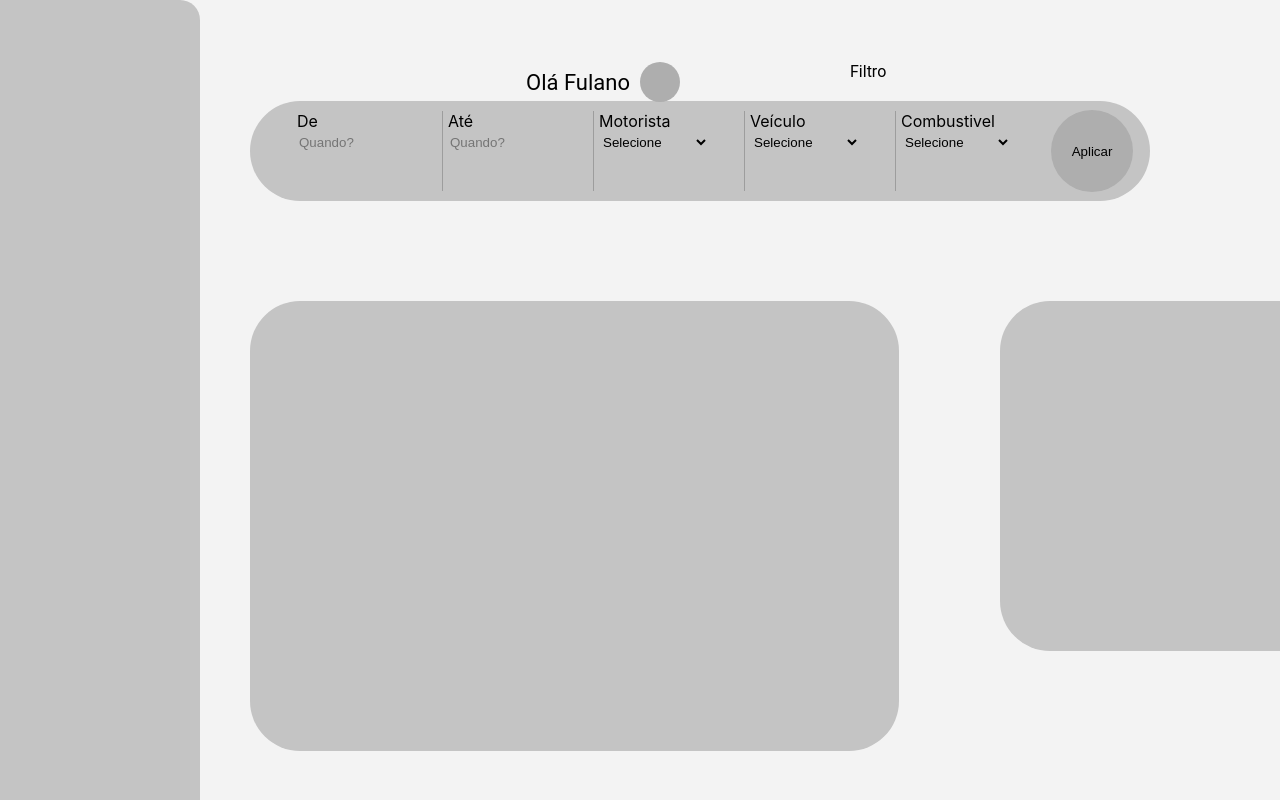
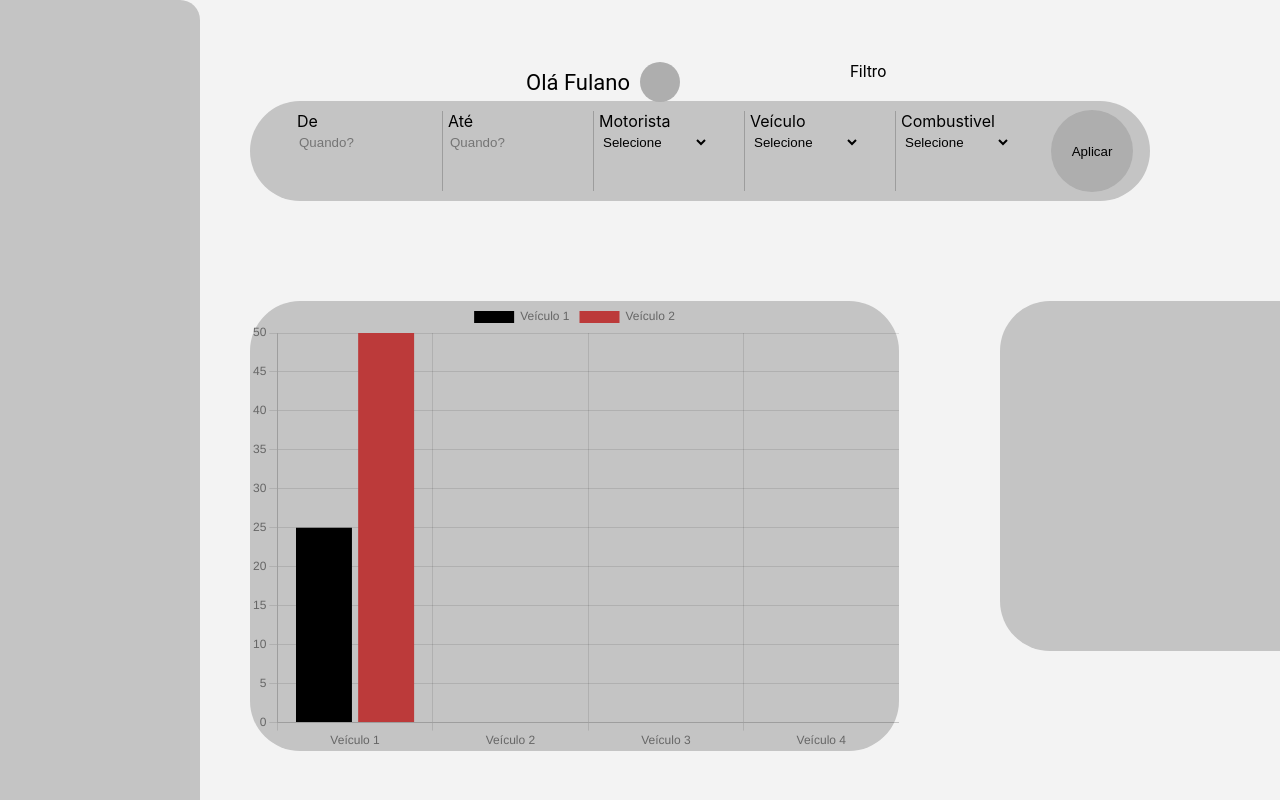
Before and after one commit to AlcanceTec/UnePayReact, a React (Create React App) app: page / in a window 1280 px wide. Shown: the top 800 px of the page. Built offline with nearby package versions, Linux system fonts and the light colour scheme.

Commit message:
Chart implementation started

```diff
--- a/package.json
+++ b/package.json
@@ -7,9 +7,11 @@
     "@testing-library/react": "^11.2.7",
     "@testing-library/user-event": "^12.8.3",
     "apexcharts": "^3.29.0",
+    "chart.js": "^3.6.0",
     "react": "^17.0.2",
     "react-apexcharts": "^1.3.9",
     "react-calendar": "^3.5.0",
+    "react-chartjs-2": "^3.3.0",
     "react-dom": "^17.0.2",
     "react-google-charts": "^3.0.15",
     "react-router-dom": "^6.0.1",
--- a/src/Pages/Home/index.js
+++ b/src/Pages/Home/index.js
@@ -1,10 +1,31 @@
 import React from 'react';
 import Calendar from 'react-calendar';
+import { Doughnut, Bar } from 'react-chartjs-2';
 
 import C from './style';
 import Menu from '../../components/Menu';
 
 import 'react-calendar/dist/Calendar.css';
+
+const data = {
+    labels: ['Veículo 1', 'Veículo 2', 'Veículo 3', 'Veículo 4'],
+    datasets: [
+        {
+            label: 'Veículo 1',
+            data:[25],
+            backgroundColor: [
+                '#000',
+            ],
+        },
+        {
+            label: 'Veículo 2',
+            data:[50],
+            backgroundColor: [
+                '#BC3A3A',
+            ]
+        },
+    ]
+}
 
 function Home() {
     return (
@@ -50,7 +71,14 @@ function Home() {
                     </C.ApplyButton>
                 </C.Filter>
                 <C.Chart>
-
+                    <Bar
+                        data={data}
+                        width={1}
+                        height={1}
+                        options={{
+                            maintainAspectRatio: false,
+                        }}
+                    />
                 </C.Chart>
                 <C.ChartMini>
 
```
Also changed, not shown: 1 other file (tests, documents, lock files or other folders).
